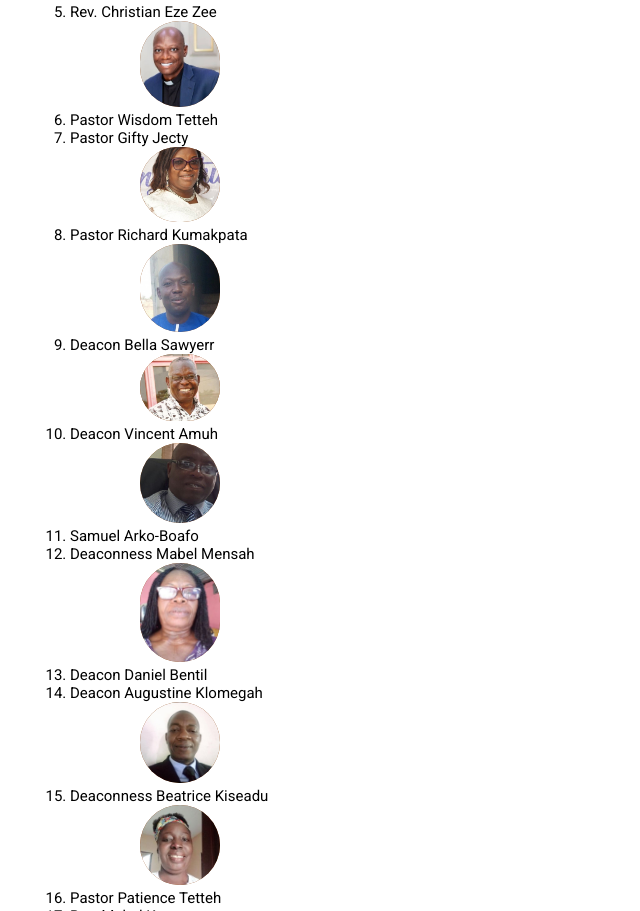
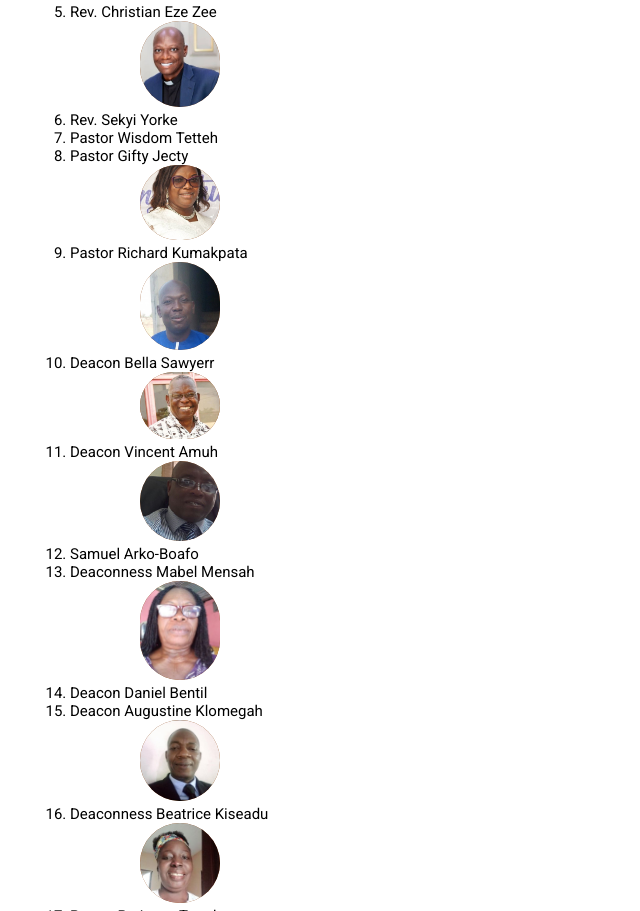
Before and after one commit to chrisanani/cbc_cfg, a plain HTML site: page presidents.html in a window 1280 px wide. Shown: the part 1240-2151 px from the top of the page, without its empty margins (0-640 px from the left). Drawn offline with Linux system fonts and the light colour scheme.

Commit message:
Update presidents.html

```diff
--- a/presidents.html
+++ b/presidents.html
@@ -87,6 +87,7 @@
       <li>Rev. Samuel Quaye</li> <img class="worthy" src="Pictures/Samuel Quaye.jpg" alt="">
       <li>Rev. Margaret Gavor </li> <img class="worthy" src="Pictures/Margaret Gavor.jpg" alt="">
       <li>Rev. Christian Eze Zee</li> <img class="worthy" src="Pictures/Zeee.jpg" alt="">
+    <li>Rev. Sekyi Yorke</li>
       <li>Pastor Wisdom Tetteh</li>
       <li>Pastor Gifty Jecty</li> <img class="worthy" src="Pictures/Gifty Jecty1.jpg" alt="">
       <li>Pastor Richard Kumakpata</li>  <img class="worthy" src="Pictures/Richard12.jpg" alt="">
```
